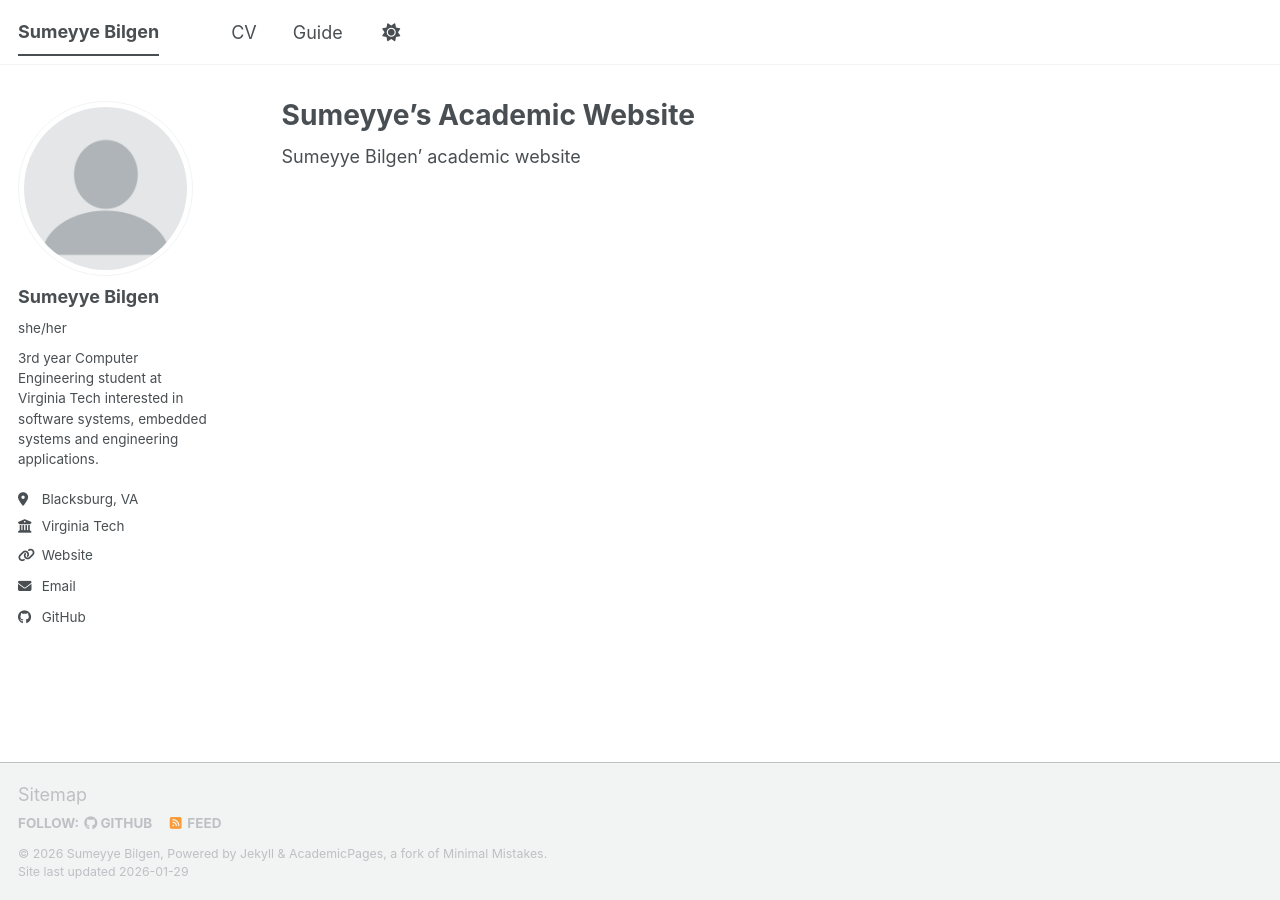
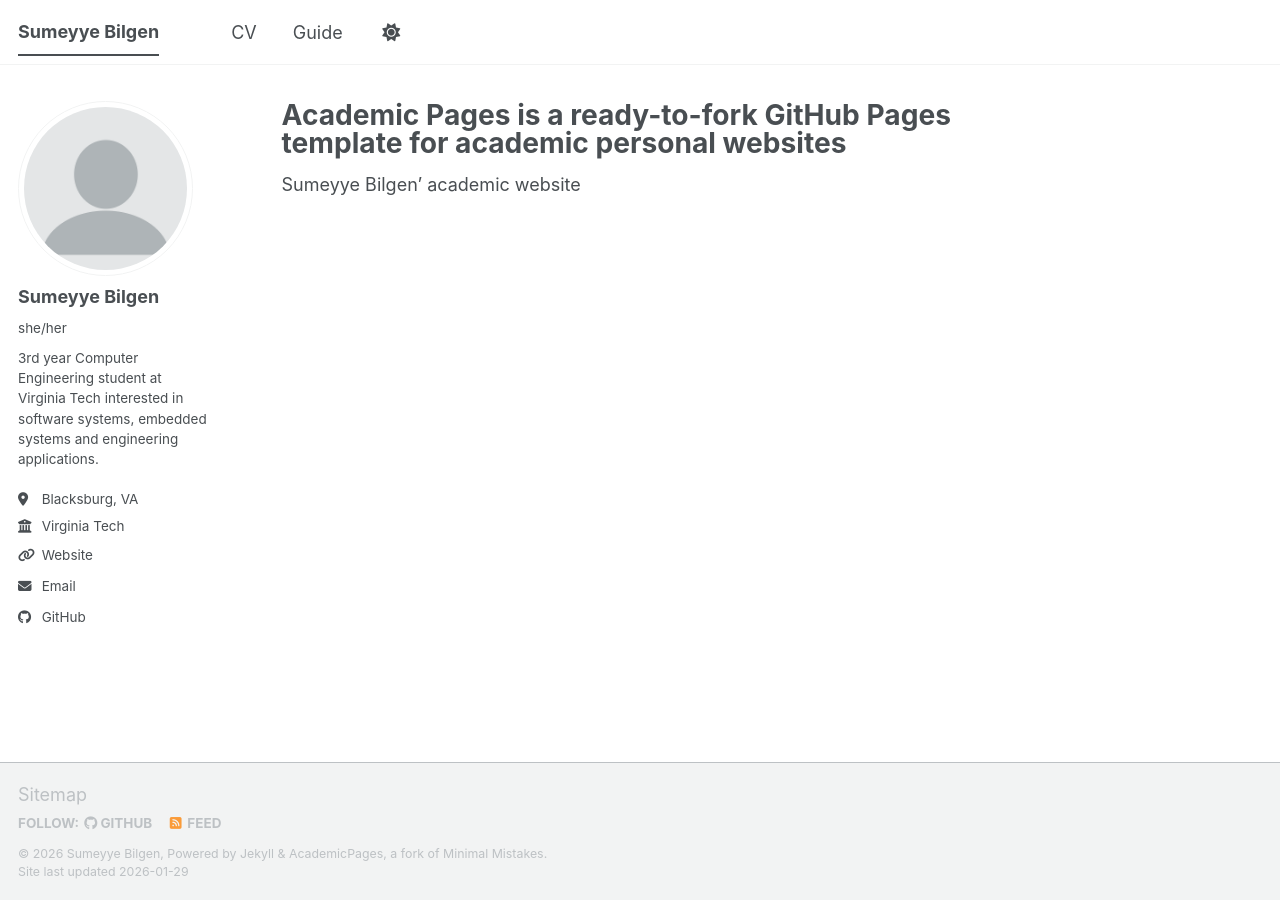
Before and after one commit to Smeyyebilgen/Smeyyebilgen.github.io, a Jekyll site: the page built from _pages/about.md, in a window 1280 px wide. Built offline with Jekyll 4.4.1, drawn with Linux system fonts in a browser that asks for light colours; a script bundle is joined from its source files by our own code; library files that are not in the unit come from our copies.

```diff
--- a/_pages/about.md
+++ b/_pages/about.md
@@ -1,6 +1,6 @@
 ---
 permalink: /
-title: "Sumeyye's Academic Website"
+title: "Academic Pages is a ready-to-fork GitHub Pages template for academic personal websites"
 author_profile: true
 redirect_from:
   - /about/
```
